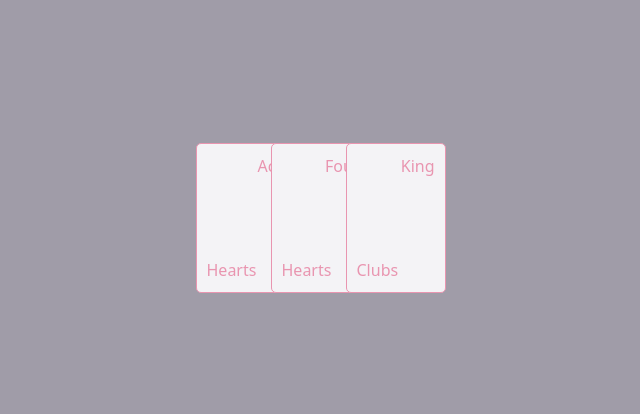
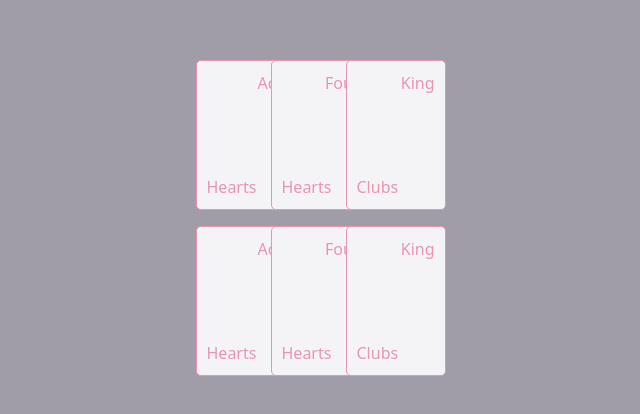
Before and after one commit to username123115/stackofcards, a React (Vite) app in the folder frontend/: page /cards in a window 1280 px wide. Shown: the part 182-596 px from the top of the page, without its empty margins (332-972 px from the left). Built offline with nearby package versions, Linux system fonts and the light colour scheme.

Commit message:
add event listeners for card dragging

```diff
--- /dev/null
+++ b/frontend/src/client/card_state.ts
@@ -0,0 +1 @@
+export type CardState = "Idle" | "Selected"
--- /dev/null
+++ b/frontend/src/client/game.ts
@@ -0,0 +1,5 @@
+import type { Rank, Suit, Card, Zone } from './zones.ts'
+
+export type GameState = {
+	zones: Array<Zone>,
+}
--- a/frontend/src/components/utility/card.module.css
+++ b/frontend/src/components/utility/card.module.css
@@ -6,9 +6,12 @@
 	padding: 0;
 }
 
+/* This forces cards to overlap */
 .cardContainer li {
 	width: 75px;
 }
+
+.cardMoveRight {}
 
 .card {
 	border-radius: 5px;
@@ -19,6 +22,7 @@
 	padding: 10px;
 	background-color: var(--neutral-100);
 	color: var(--accent-500);
+	cursor: move;
 
 	display: flex;
 	flex-direction: column;
@@ -28,16 +32,24 @@
 	bottom: 0px;
 
 	transition: bottom 0.1s;
-	z-index: 0;
+	z-index: 1;
 
 	/* position: absolute; */
 }
 
 .card:hover {
 	/* opacity: 0.8; */
-	z-index: 1;
+	z-index: 2;
+	bottom: 5px;
+}
+
+.cardDragging {
 	bottom: 30px;
+	opacity: 0.6;
+	z-index: 0;
 }
+
+.card:select {}
 
 .symbol {
 	display: block;
--- a/frontend/src/components/utility/card_container.tsx
+++ b/frontend/src/components/utility/card_container.tsx
@@ -1,43 +1,93 @@
 import styles from './card.module.css'
+import { useState } from 'react'
 import type { Rank, Suit, Card, Zone } from '@client/zones'
+import type { DragEvent } from 'react'
 
+type renderableCard = Card | null;
 
 function CardContainer() {
+
 	// Pass down to card, have enums to control style of children
 	let examples: Zone = {
 		contents: [
-			{ rank: "Ace", suit: "Hearts" },
-			{ rank: "Four", suit: "Hearts" },
-			{ rank: "King", suit: "Clubs" }
-		]
-
+			{ rank: "Ace", suit: "Hearts", id: "AH0" },
+			{ rank: "Four", suit: "Hearts", id: "4H0" },
+			{ rank: "King", suit: "Clubs", id: "KC0" }
+		],
+		displayMode: "Fan",
+		id: "Deck",
 	}
 
-	//TODO: This needs to change the absolute position of children and rotate them a little too
-	const listItems = examples.contents.map((card, index) =>
+	const [toRender, setToRender] = useState<Array<renderableCard>>(examples.contents);
+
+	const listItems = toRender.map((card, index) => {
+		if (!card) {
+			return (
 				<li key={index.toString()}>
+					<PlaceholderCard />
+				</li>
+			)
+		}
+		return (
+			<li key={card.id.toString()}>
 				<div>
-				<CardDisplay card={card} />
+					<PlayingCard card={card} />
 				</div>
 			</li>
-	);
+		)
+	});
 
 	return (
 		<>
+			<div>
 				<ul className={styles.cardContainer}>
 					{listItems}
 				</ul>
+			</div>
 		</>
 	)
 }
 
-function CardDisplay({ card }: { card: Card }) {
+// Ghost card to be shown when dragging over cards
+function PlaceholderCard() {
+	return (
+		<div className={styles.card} />
+	)
+}
+
+function PlayingCard({ card }: { card: Card }) {
+
+	// Keep style changes, call given function
+	function handleDragStart(event: DragEvent<HTMLDivElement>) {
+		event.currentTarget.classList.add(styles.cardDragging);
+
+		event.dataTransfer.dropEffect = "move";
+		event.dataTransfer.setData("text/plain", card.id.toString());
+	}
+
+	function handleDragEnd(event: DragEvent<HTMLDivElement>) {
+		event.currentTarget.classList.remove(styles.cardDragging);
+	}
+
+	function handleDragOver(event: DragEvent<HTMLDivElement>) {
+		const otherId = event.dataTransfer.getData("text/plain");
+		if (card.id === otherId) {
+			return;
+		}
+		const offX = event.nativeEvent.offsetX;
+		const myWidth = event.currentTarget.offsetWidth;
+		//Determine which direction to offset this card
+		const dragRatio = offX / myWidth;
+		console.log(`Move ${otherId} to ${card.id}: ${offX} / ${myWidth}`);
+	}
+
+
 	return (
 		<>
-			<div className={styles.card}>
+			<div className={styles.card} draggable={true} onDragStart={handleDragStart} onDragEnd={handleDragEnd} onDragOver={handleDragOver}>
 				<div className={styles.rank}> {card.rank} </div>
 				<div className={styles.suit}> {card.suit} </div>
-			</div>
+			</div >
 		</>
 	)
 
--- a/frontend/src/routes/cards.tsx
+++ b/frontend/src/routes/cards.tsx
@@ -1,13 +1,45 @@
 import { createFileRoute } from '@tanstack/react-router'
 import CardContainer from '@components/utility/card_container'
+
+import { useState } from 'react'
+
+import type { Rank, Suit, Card, Zone, CardId } from '@client/zones'
 
 export const Route = createFileRoute('/cards')({
 	component: RouteComponent,
 })
 
 function RouteComponent() {
+	const [selections, setSelections] = useState<Array<CardId>>([]);
+
+	function handleDragStart(event: DragEvent) {
+		console.log("Card is dragged");
+	}
+
+	let zone1: Zone = {
+		contents: [
+			{ rank: "Ace", suit: "Hearts", id: "AH0" },
+			{ rank: "Four", suit: "Hearts", id: "4H0" },
+			{ rank: "King", suit: "Clubs", id: "KC0" }
+		],
+		displayMode: "Fan",
+		id: "z2",
+	}
+
+	let zone2: Zone = {
+		contents: [
+			{ rank: "Four", suit: "Hearts", id: "4H1" },
+			{ rank: "Four", suit: "Spades", id: "4S0" },
+			{ rank: "Five", suit: "Diamonds", id: "5D0" },
+			{ rank: "Six", suit: "Clubs", id: "6C0" },
+			{ rank: "King", suit: "Clubs", id: "KC0" }
+		],
+		displayMode: "Fan",
+		id: "z2",
+	}
 	return (
 		<>
+			<CardContainer />
 			<CardContainer />
 		</>
 	)
```
Also changed, not shown: frontend/src/client/zones.ts (+6 -2 lines). Lines whose indentation alone changed are shown as unchanged.
